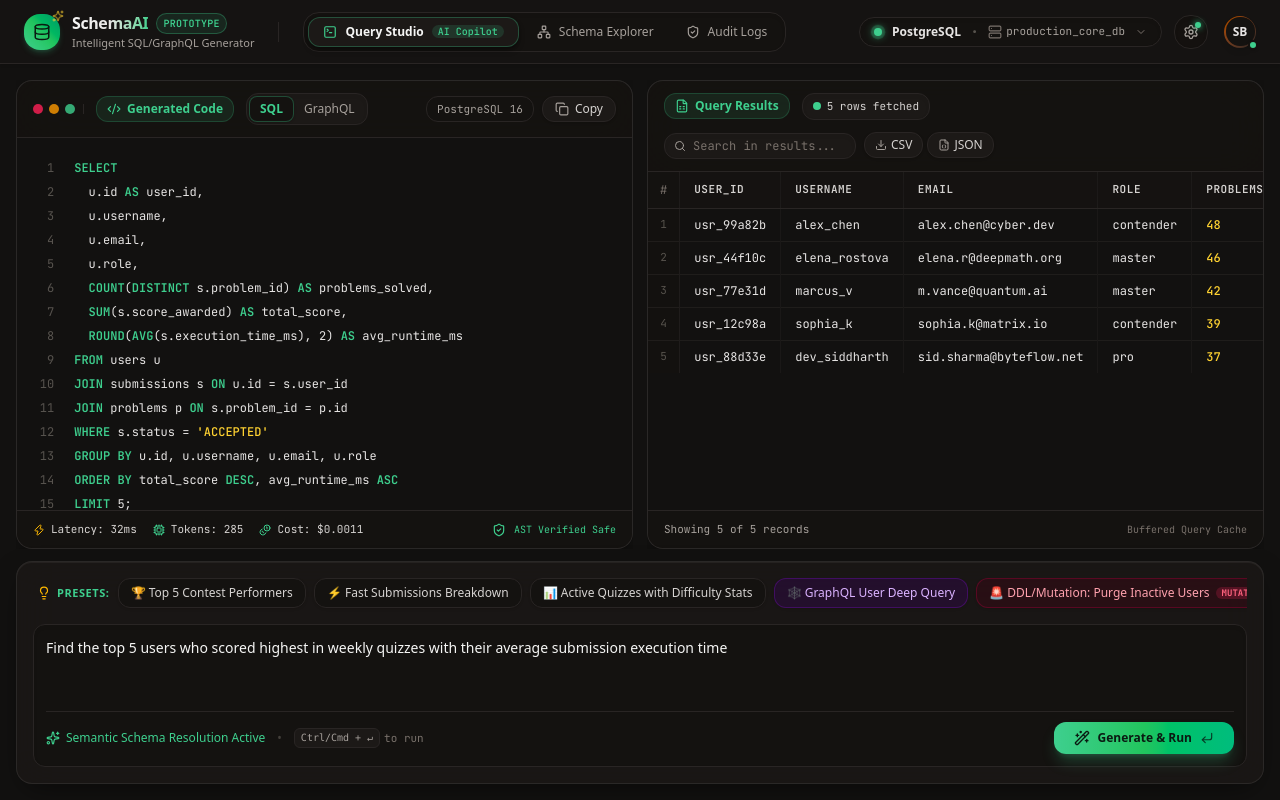
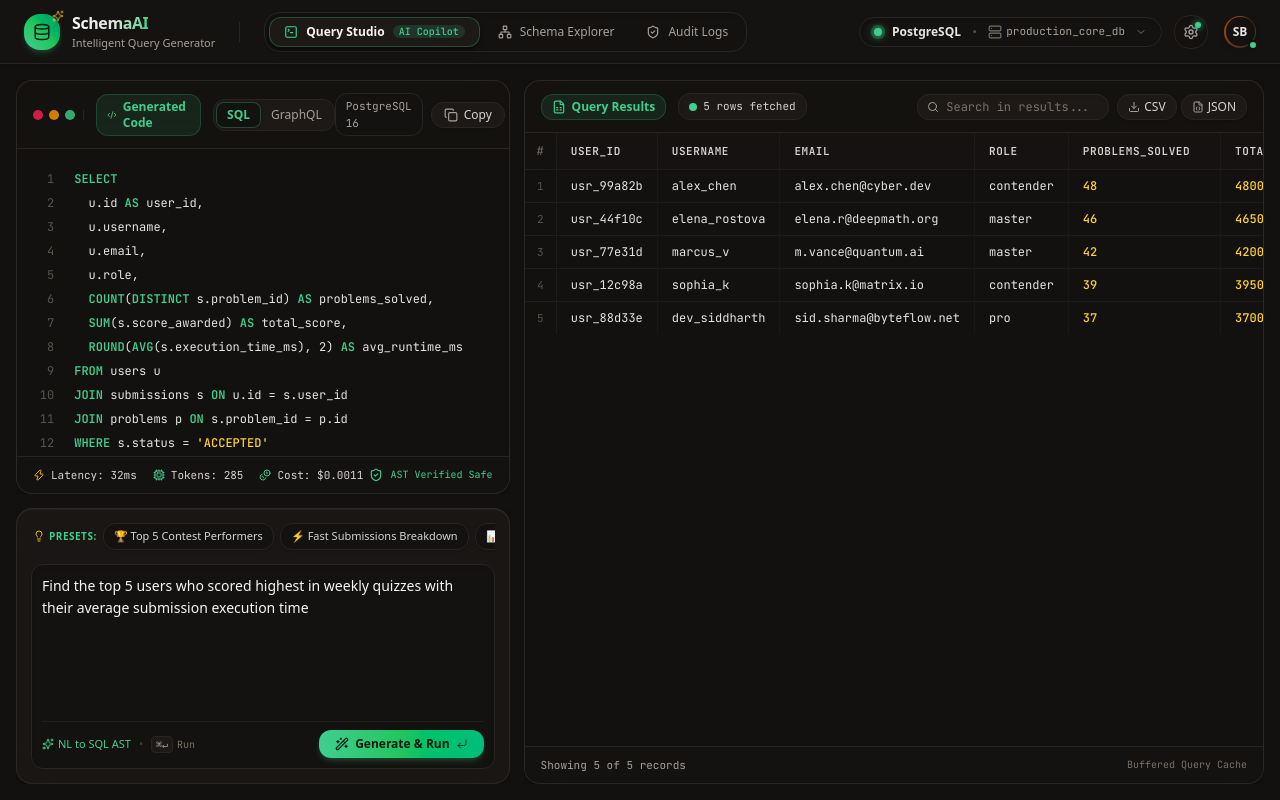
Before and after one commit to PrateekSingh2/SchemaAI, a Next.js app: page / in a window 1280 px wide. Built offline with nearby package versions, Linux system fonts and the light colour scheme.

Commit message:
feat(ui): implement 40:60 vertical Query Studio split with 60:40 left column and dual scrollable results table

```diff
--- a/src/app/page.tsx
+++ b/src/app/page.tsx
@@ -114,12 +114,12 @@ export default function QueryStudioPage() {
         isConnected={true}
       />
 
-      {/* Main Workspace (Strictly 100% viewport height, zero full-page scroll) */}
-      <main className="flex-1 min-h-0 flex flex-col p-3 sm:p-4 space-y-3 overflow-hidden">
-        {/* Top Split View: SQL Editor (Left) & Records Table (Right) */}
-        <div className="flex-1 min-h-0 grid grid-cols-1 lg:grid-cols-2 gap-3.5 overflow-hidden">
-          {/* Left: SQL Output Pane */}
-          <div className="h-full min-h-0 flex flex-col overflow-hidden">
+      {/* Main Workspace: 40% (Left) : 60% (Right) Split */}
+      <main className="flex-1 min-h-0 flex flex-col lg:flex-row gap-3.5 p-3 sm:p-4 overflow-hidden">
+        {/* Left Column (40% Width): Split 60% Top (SQL) : 40% Bottom (Prompt) */}
+        <div className="w-full lg:w-[40%] h-full min-h-0 flex flex-col gap-3.5 overflow-hidden">
+          {/* Top 60% of Left: Generated SQL/GraphQL Output */}
+          <div className="h-[60%] min-h-0 flex flex-col overflow-hidden">
             <SqlOutput
               sql={currentSql}
               graphql={currentGraphql}
@@ -133,20 +133,20 @@ export default function QueryStudioPage() {
             />
           </div>
 
-          {/* Right: Records Table Grid */}
-          <div className="h-full min-h-0 flex flex-col overflow-hidden">
-            <RecordsTable
-              columns={currentColumns}
-              records={currentRecords}
+          {/* Bottom 40% of Left: Prompt Input & Run Button */}
+          <div className="h-[40%] min-h-0 flex flex-col overflow-hidden">
+            <PromptInput
+              onGenerateAndRun={handleGenerateAndRun}
               isLoading={isGenerating}
             />
           </div>
         </div>
 
-        {/* Bottom Docked Natural Language Input (Fixed at bottom) */}
-        <div className="shrink-0">
-          <PromptInput
-            onGenerateAndRun={handleGenerateAndRun}
+        {/* Right Column (60% Width): Fetched Query Execution Records (Dual Horizontal & Vertical Scrolling) */}
+        <div className="w-full lg:w-[60%] h-full min-h-0 flex flex-col overflow-hidden">
+          <RecordsTable
+            columns={currentColumns}
+            records={currentRecords}
             isLoading={isGenerating}
           />
         </div>
--- a/src/components/QueryStudio/PromptInput.tsx
+++ b/src/components/QueryStudio/PromptInput.tsx
@@ -41,11 +41,11 @@ export const PromptInput: React.FC<PromptInputProps> = ({
   };
 
   return (
-    <div className="w-full bg-[#171412]/95 backdrop-blur-2xl border border-[#292524] rounded-2xl p-4 shadow-2xl space-y-3 supabase-panel">
+    <div className="w-full h-full min-h-0 bg-[#171412]/95 backdrop-blur-2xl border border-[#292524] rounded-2xl p-3.5 shadow-2xl flex flex-col justify-between overflow-hidden supabase-panel space-y-2.5">
       {/* Preset Suggestions Bar */}
-      <div className="flex items-center space-x-2 overflow-x-auto pb-1 scrollbar-none">
-        <span className="text-[11px] font-semibold uppercase tracking-wider text-[#3ecf8e] shrink-0 flex items-center gap-1.5 pl-1">
-          <Lightbulb className="w-3.5 h-3.5 text-amber-400" /> Presets:
+      <div className="flex items-center space-x-1.5 overflow-x-auto pb-1 shrink-0 scrollbar-none">
+        <span className="text-[10px] font-semibold uppercase tracking-wider text-[#3ecf8e] shrink-0 flex items-center gap-1 pl-0.5">
+          <Lightbulb className="w-3 h-3 text-amber-400" /> Presets:
         </span>
 
         {samplePresets.map((preset) => {
@@ -57,7 +57,7 @@ export const PromptInput: React.FC<PromptInputProps> = ({
               key={preset.id}
               onClick={() => selectPreset(preset)}
               className={cn(
-                "px-3 py-1.5 rounded-xl text-xs font-medium whitespace-nowrap transition-all border shrink-0 flex items-center space-x-1.5 shadow-sm",
+                "px-2.5 py-1 rounded-xl text-[11px] font-medium whitespace-nowrap transition-all border shrink-0 flex items-center space-x-1.5 shadow-sm",
                 isDanger
                   ? "bg-rose-950/30 hover:bg-rose-900/50 border-rose-800/40 text-rose-300 hover:border-rose-600"
                   : isGql
@@ -67,7 +67,7 @@ export const PromptInput: React.FC<PromptInputProps> = ({
             >
               <span>{preset.title}</span>
               {isDanger && (
-                <span className="text-[9px] font-mono px-1.5 py-0.2 rounded-full bg-rose-500/20 text-rose-400 uppercase font-bold">
+                <span className="text-[8px] font-mono px-1 py-0.2 rounded-full bg-rose-500/20 text-rose-400 uppercase font-bold">
                   MUTATION
                 </span>
               )}
@@ -76,55 +76,52 @@ export const PromptInput: React.FC<PromptInputProps> = ({
         })}
       </div>
 
-      {/* Main Textarea Input Container */}
-      <div className="relative rounded-xl bg-[#141210] border border-[#292524] focus-within:border-[#3ecf8e] focus-within:ring-2 focus-within:ring-[#3ecf8e]/20 transition-all p-3 shadow-inner">
+      {/* Main Textarea Input Container (Flex-1 to fill the 40% height container) */}
+      <div className="flex-1 min-h-0 flex flex-col justify-between rounded-xl bg-[#141210] border border-[#292524] focus-within:border-[#3ecf8e] focus-within:ring-2 focus-within:ring-[#3ecf8e]/20 transition-all p-2.5 shadow-inner overflow-hidden">
         <textarea
-          rows={3}
           value={prompt}
           onChange={(e) => setPrompt(e.target.value)}
           onKeyDown={handleKeyDown}
           placeholder="Ask SchemaAI in plain English... (e.g. 'Show active quizzes with problem difficulty count' or 'DELETE FROM users WHERE ...')"
-          className="w-full bg-transparent text-stone-100 placeholder:text-stone-500 text-sm focus:outline-none resize-none font-sans leading-relaxed"
+          className="w-full flex-1 min-h-0 bg-transparent text-stone-100 placeholder:text-stone-500 text-xs sm:text-sm focus:outline-none resize-none font-sans leading-relaxed overflow-y-auto"
         />
 
         {/* Action Controls & Run Button */}
-        <div className="flex flex-wrap items-center justify-between gap-2 pt-2.5 border-t border-[#292524]">
-          <div className="flex items-center space-x-3 text-xs text-stone-400">
-            <span className="flex items-center gap-1.5 text-[#3ecf8e]">
-              <Sparkles className="w-3.5 h-3.5 text-[#3ecf8e]" />
-              <span>Semantic Schema Resolution Active</span>
+        <div className="flex flex-wrap items-center justify-between gap-2 pt-2 border-t border-[#292524]/60 shrink-0">
+          <div className="flex items-center space-x-2 text-[11px] text-stone-400">
+            <span className="flex items-center gap-1 text-[#3ecf8e]">
+              <Sparkles className="w-3 h-3 text-[#3ecf8e]" />
+              <span className="hidden sm:inline">NL to SQL AST</span>
             </span>
-            <span className="hidden sm:inline-block text-stone-700">•</span>
-            <span className="hidden sm:flex items-center gap-1 text-[11px] font-mono text-stone-500">
-              <kbd className="px-1.5 py-0.5 rounded-md bg-[#1c1917] border border-[#292524] text-stone-400 text-[10px]">
-                Ctrl/Cmd + ↵
+            <span className="text-stone-700">•</span>
+            <span className="flex items-center gap-1 text-[10px] font-mono text-stone-500">
+              <kbd className="px-1 py-0.2 rounded bg-[#1c1917] border border-[#292524] text-stone-400">
+                ⌘↵
               </kbd>{" "}
-              to run
+              Run
             </span>
           </div>
 
-          <div className="flex items-center space-x-2">
           <button
             onClick={handleSubmit}
             disabled={isLoading || !prompt.trim()}
-              className="flex items-center space-x-2 px-5 py-2 rounded-xl bg-gradient-to-r from-[#3ecf8e] via-[#22c55e] to-emerald-500 hover:from-[#34d399] hover:to-[#16a34a] text-[#0a1a12] font-bold text-xs shadow-lg shadow-[#3ecf8e]/25 hover:shadow-[#3ecf8e]/40 transition-all duration-200 disabled:opacity-50 disabled:cursor-not-allowed group"
+            className="flex items-center space-x-1.5 px-4 py-1.5 rounded-xl bg-gradient-to-r from-[#3ecf8e] via-[#22c55e] to-emerald-500 hover:from-[#34d399] hover:to-[#16a34a] text-[#0a1a12] font-bold text-xs shadow-md shadow-[#3ecf8e]/20 hover:shadow-[#3ecf8e]/35 transition-all duration-200 disabled:opacity-50 disabled:cursor-not-allowed group"
           >
             {isLoading ? (
               <>
-                  <Loader2 className="w-4 h-4 animate-spin text-[#0a1a12]" />
-                  <span>Synthesizing AST...</span>
+                <Loader2 className="w-3.5 h-3.5 animate-spin text-[#0a1a12]" />
+                <span>Synthesizing...</span>
               </>
             ) : (
               <>
-                  <Wand2 className="w-4 h-4 text-[#0a1a12] group-hover:rotate-12 transition-transform" />
+                <Wand2 className="w-3.5 h-3.5 text-[#0a1a12] group-hover:rotate-12 transition-transform" />
                 <span>Generate & Run</span>
-                  <CornerDownLeft className="w-3.5 h-3.5 text-[#0a1a12] opacity-80" />
+                <CornerDownLeft className="w-3 h-3 text-[#0a1a12] opacity-80" />
               </>
             )}
           </button>
         </div>
       </div>
     </div>
-    </div>
   );
 };
--- a/src/components/Topbar.tsx
+++ b/src/components/Topbar.tsx
@@ -66,12 +66,9 @@ export const Topbar: React.FC<TopbarProps> = ({
               <span className="font-bold text-base tracking-tight bg-gradient-to-r from-stone-100 via-stone-200 to-[#3ecf8e] bg-clip-text text-transparent">
                 SchemaAI
               </span>
-              <span className="text-[10px] font-mono font-semibold tracking-wide px-1.5 py-0.5 rounded-full bg-[#3ecf8e]/10 text-[#3ecf8e] border border-[#3ecf8e]/30">
-                PROTOTYPE
-              </span>
             </div>
             <p className="text-[11px] text-stone-400 hidden sm:block font-medium">
-              Intelligent SQL/GraphQL Generator
+              Intelligent Query Generator
             </p>
           </div>
         </Link>
```
Lines whose indentation alone changed are shown as unchanged.
